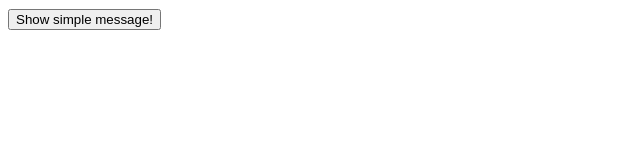
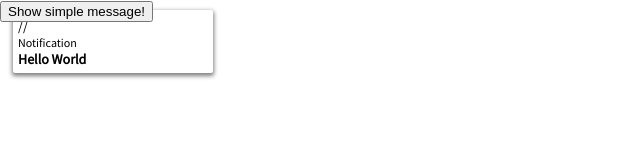
Before and after one commit to js-tasks-ru/js-20220513_alefed89, a website: page 05-dom-document-loading/1-notification/index.html in a window 1280 px wide. Both pictures are taken after a click on the button "Show simple message!". Shown: the whole page, without its empty margins (0-640 px from the left). Drawn offline with Linux system fonts and the light colour scheme.

Commit message:
сделала первую задачу

```diff
--- a/05-dom-document-loading/1-notification/index.html
+++ b/05-dom-document-loading/1-notification/index.html
@@ -2,10 +2,15 @@
 <meta charset="UTF-8">
 
 <head>
+  <title>Notification</title>
   <link rel="stylesheet" type="text/css" href="style.css">
 </head>
 
-<button id="btn1">Show simple message!</button>
+<body>
+  <div id="message" style="position: fixed; top: 0; left: 0;">
+    <button id="btn1">Show simple message!</button>
+  </div>
+</body>
 
 <script type="module">
   import NotificationMessage from './index.js';
--- a/05-dom-document-loading/1-notification/index.js
+++ b/05-dom-document-loading/1-notification/index.js
@@ -1,3 +1,51 @@
 export default class NotificationMessage {
+  constructor(message = 'Hello World', { duration, type } = { duration: 1000, type: 'success' }) {
+    this.message = message;
+    this.duration = duration;
+    this.type = type;
 
+    this.render();
+  }
+
+  getTemplate() {
+    return `
+      <div class="notification" style="--value:${ this.getDuration() }s">
+          <div class="timer"></div>
+          <div class="inner-wrapper">
+            // <div class="notification-header">Notification</div>
+            <div class="notification-body">
+              ${ this.message }
+            </div>
+          </div>
+      </div>
+    `;
+  }
+
+  getDuration() {
+    return this.duration / 1000;
+  }
+
+  render() {
+    this.show();
+  }
+
+  show(element) {
+    this.element = element ? element : document.createElement('div');
+    this.element.innerHTML = this.getTemplate();
+    this.element.classList.add(this.type);
+
+    document.body.append(this.element);
+
+    return setTimeout(() => this.remove(), this.duration);
+  }
+
+  remove() {
+    if (this.element) {
+      return this.element.remove();
+    }
+  }
+
+  destroy() {
+    this.remove();
+  }
 }
```
